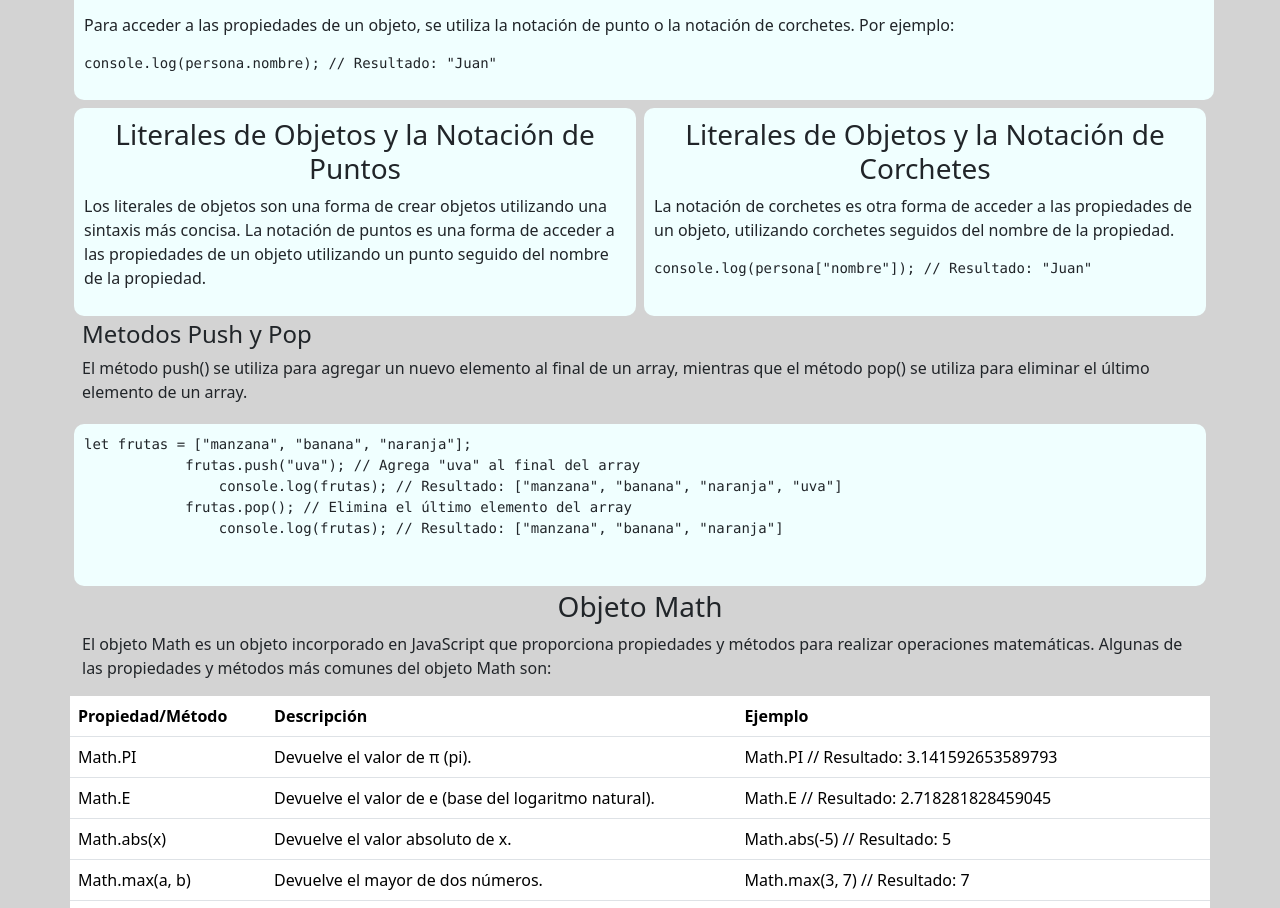
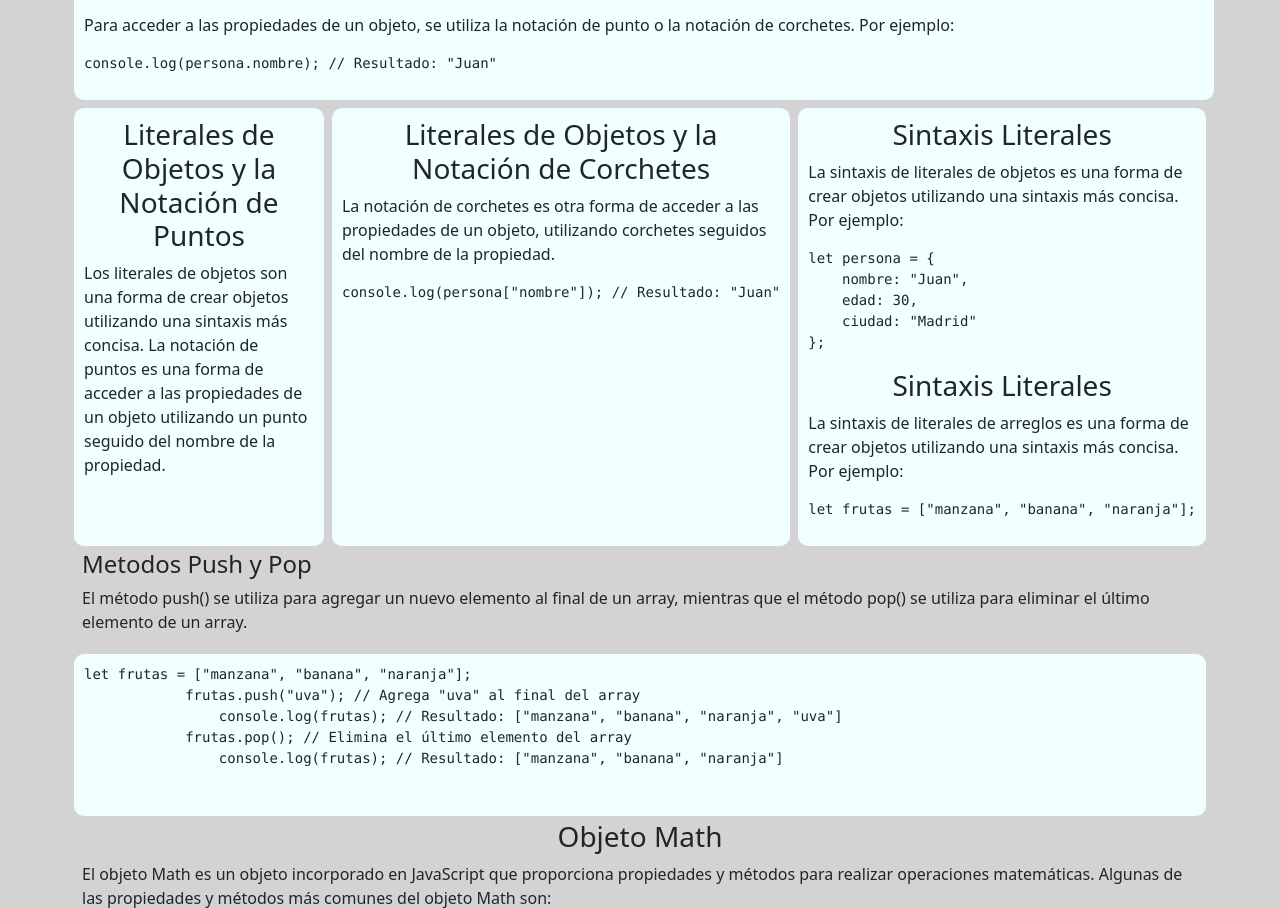
Before and after one commit to ronaldstuardoperea-stack/PROGRAMACI-N-EN-JAVASCRIPT, a plain HTML site: page index.html in a window 1280 px wide. Shown: the part 3752-4660 px from the top of the page. Drawn offline with nearby package versions, Linux system fonts and the light colour scheme.

Commit message:
Sintaxis Literales Update

```diff
--- a/index.html
+++ b/index.html
@@ -314,6 +314,20 @@
                     seguidos del nombre de la propiedad.</p>
                 <pre><code>console.log(persona["nombre"]); // Resultado: "Juan"</code></pre>
             </div>
+            <div class="col">
+                <h3 class="text-center">Sintaxis Literales</h3>
+                <p>La sintaxis de literales de objetos es una forma de crear objetos utilizando una sintaxis más
+                    concisa. Por ejemplo:</p>
+                <pre><code>let persona = {
+    nombre: "Juan",
+    edad: 30,
+    ciudad: "Madrid"
+};</code></pre>
+                <h3 class="text-center">Sintaxis Literales</h3>
+                <p>La sintaxis de literales de arreglos es una forma de crear objetos utilizando una sintaxis más
+                    concisa. Por ejemplo:</p>
+                <pre><code>let frutas = ["manzana", "banana", "naranja"];</code></pre>
+            </div>
             <h4>Metodos Push y Pop</h4>
             <p>El método push() se utiliza para agregar un nuevo elemento al final de un array, mientras que el método
                 pop() se utiliza para eliminar el último elemento de un array.</p>
```
